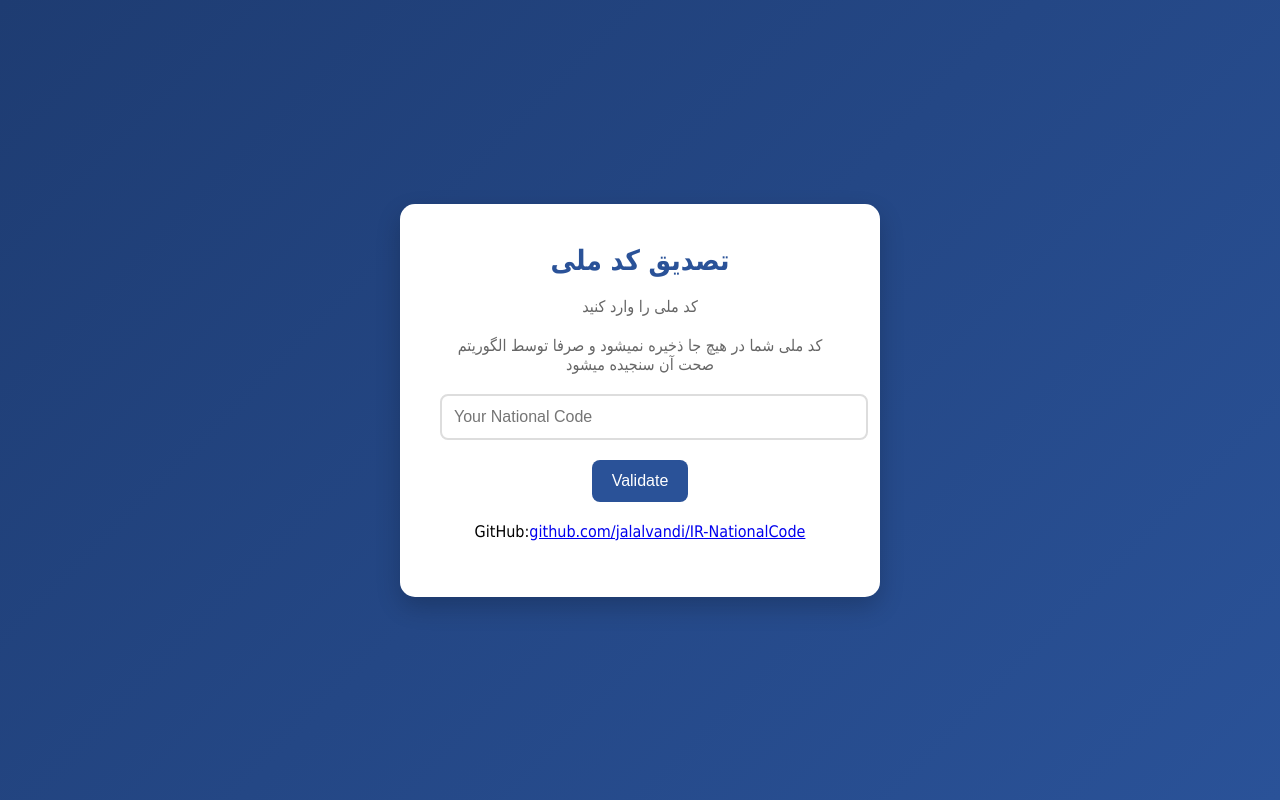
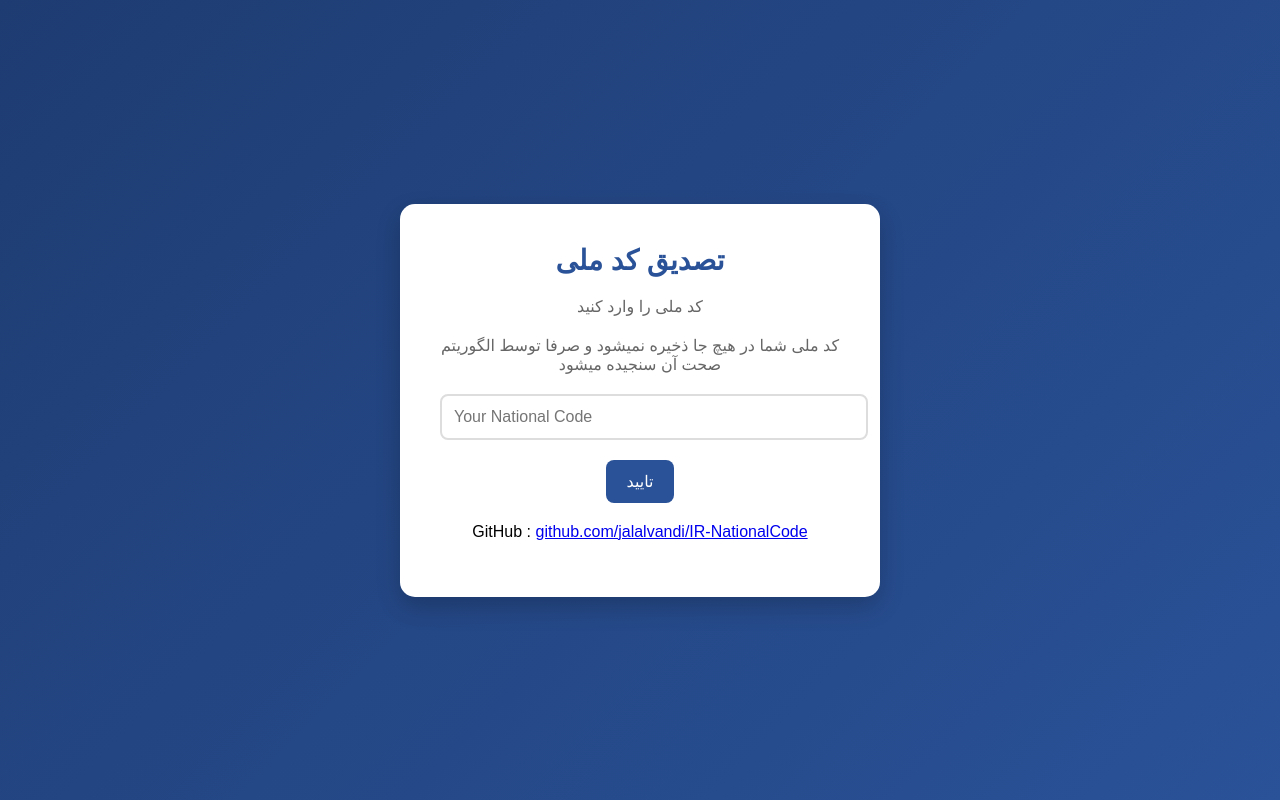
Before and after one commit to jalalvandi/IR-NationalCode, a plain HTML site: page index.html in a window 1280 px wide. Drawn offline with Linux system fonts and the light colour scheme.

Commit message:
Update index.html

```diff
--- a/index.html
+++ b/index.html
@@ -5,7 +5,7 @@
     <meta name="viewport" content="width=device-width, initial-scale=1.0">
     <title>صحت سنجی کد ملی</title>
 </head>
-<body style="font-family: Tahoma, sans-serif; margin: 0; padding: 0; background: linear-gradient(135deg, #1e3c72, #2a5298); height: 100vh; display: flex; justify-content: center; align-items: center;">
+<body style="font-family: Dubai, sans-serif; margin: 0; padding: 0; background: linear-gradient(135deg, #1e3c72, #2a5298); height: 100vh; display: flex; justify-content: center; align-items: center;">
     <div style="background: white; padding: 40px; border-radius: 15px; box-shadow: 0 10px 25px rgba(0, 0, 0, 0.2); width: 400px; text-align: center;">
         <h1 style="color: #2a5298; margin: 0 0 20px; font-size: 28px; font-weight: bold;">تصدیق کد ملی</h1>
         <p style="color: #666; margin: 0 0 20px; font-size: 16px;">کد ملی را وارد کنید</p>
@@ -20,11 +20,11 @@
                 style="background: #2a5298; color: white; border: none; padding: 12px 20px; font-size: 16px; border-radius: 8px; margin-top: 20px; cursor: pointer; transition: background 0.3s ease, transform 0.2s ease;"
                 onmouseover="this.style.background='#1e3c72'; this.style.transform='scale(1.05)';"
                 onmouseout="this.style.background='#2a5298'; this.style.transform='scale(1)';">
-            Validate
+            تایید
         </button>
 
         <p id="result" style="margin-top: 20px; font-size: 18px; font-weight: bold; color: #333; opacity: 0; transition: opacity 0.5s ease;"></p>
-        <p>GitHub:<a href="https://github.com/jalalvandi/IR-NationalCode/">github.com/jalalvandi/IR-NationalCode</a></p>
+        <p>GitHub : <a href="https://github.com/jalalvandi/IR-NationalCode/"> github.com/jalalvandi/IR-NationalCode </a></p>
     </div>
 
     <!-- Link to external NationalCode.js file -->
```
